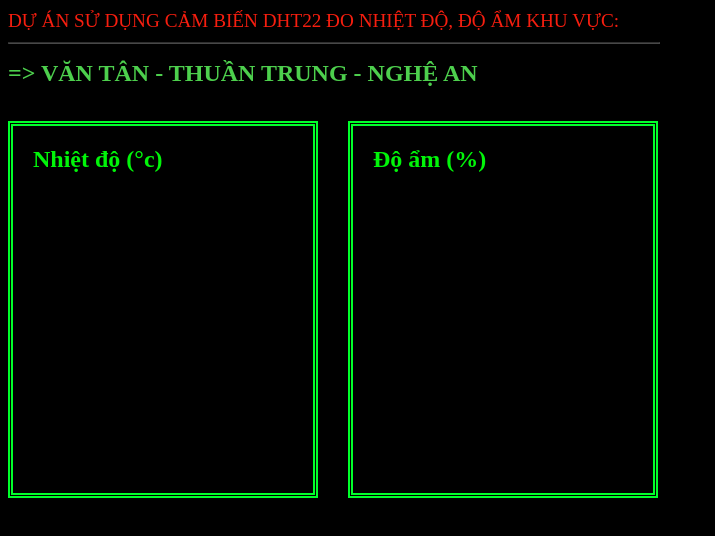
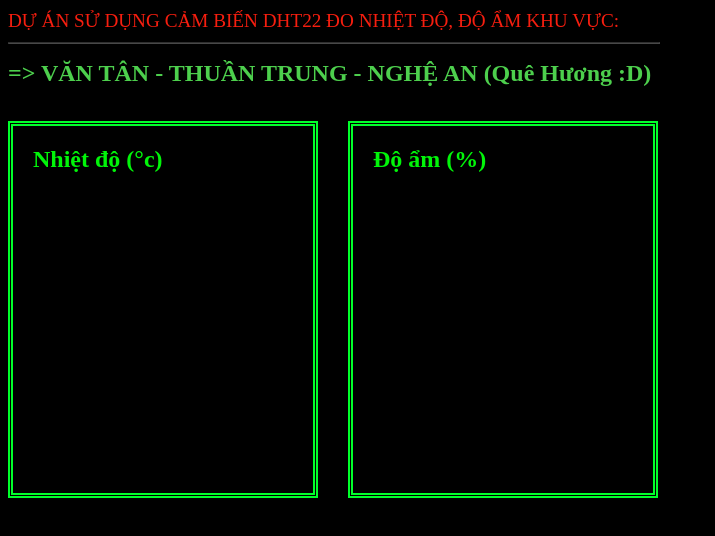
Before and after one commit to dzb-dzb/IoT-project-sensor-esp32-web, a plain HTML site: page frontend/index.html in a window 1280 px wide. Shown: the whole page, without its empty margins (0-715 px from the left). Drawn offline with Linux system fonts and the light colour scheme; no server answers.

Commit message:
Update HTML structure and content

```diff
--- a/frontend/index.html
+++ b/frontend/index.html
@@ -71,7 +71,7 @@
       DỰ ÁN SỬ DỤNG CẢM BIẾN DHT22 ĐO NHIỆT ĐỘ, ĐỘ ẨM KHU VỰC:
       <hr />
 
-      <h1 id="b">=> VĂN TÂN - THUẦN TRUNG - NGHỆ AN</h1>
+      <h1 id="b">=> VĂN TÂN - THUẦN TRUNG - NGHỆ AN (Quê Hương :D) </h1>
     </div>
     <br />
 
```
